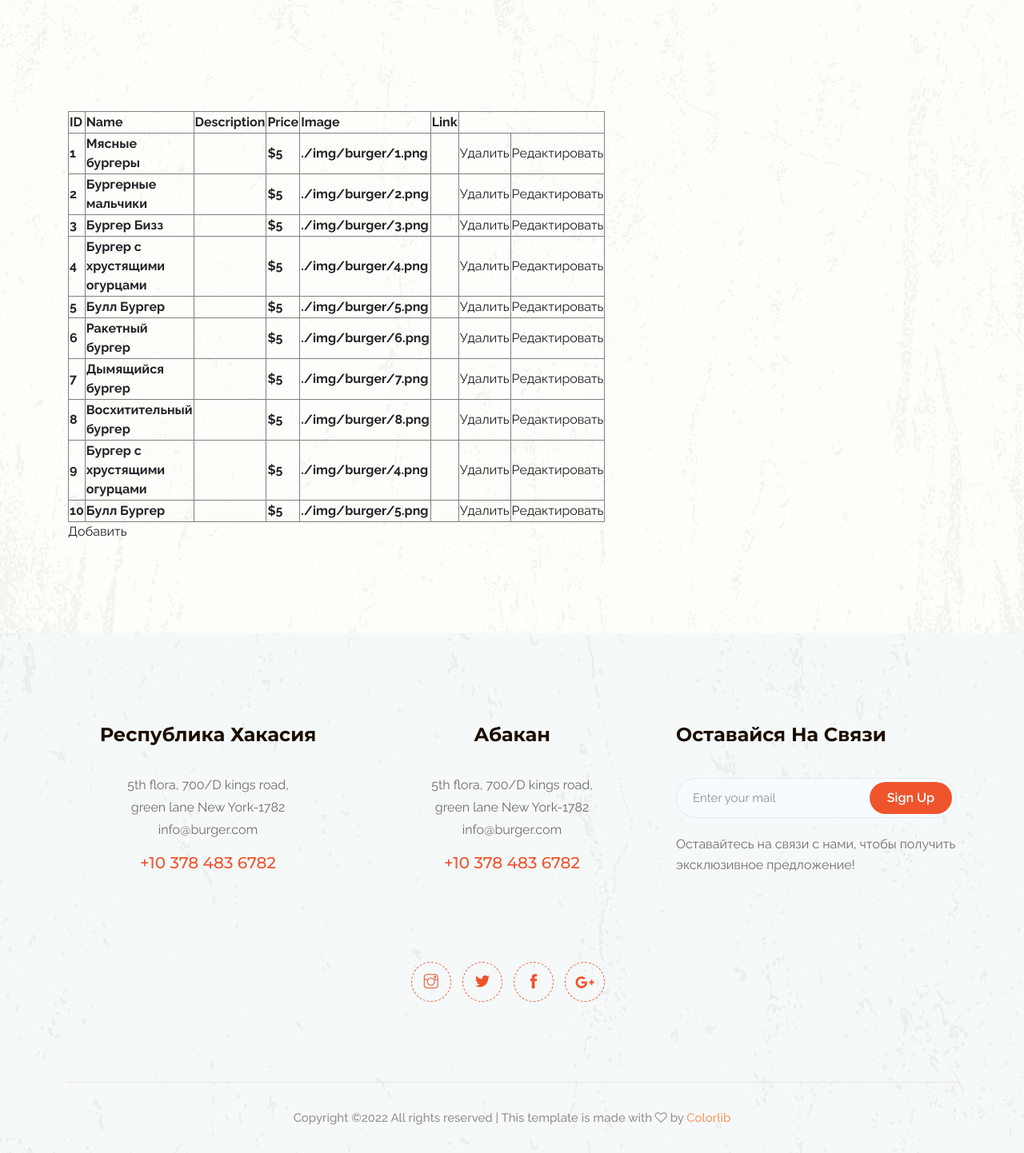
After one commit to is13157/project, a PHP site: page /crud.php in a window 1280 px wide. The commit adds this page. Shown: the part 400-1842 px from the top of the page at 80% size. Run offline with PHP 8.4, Linux system fonts and the light colour scheme; data comes from the database, SQL or seed files in the repository; data that the repository does not hold is empty.

Commit message:
db update

```diff
--- /dev/null
+++ b/crud.php
@@ -0,0 +1,273 @@
+<?php
+$db = require 'db.php';
+$items=$db->query("SELECT * FROM menu")->fetchAll(PDO::FETCH_ASSOC);
+?>
+<!doctype html>
+<html class="no-js" lang="zxx">
+
+<head>
+    <meta charset="utf-8">
+    <meta http-equiv="x-ua-compatible" content="ie=edge">
+    <title>Burger</title>
+    <meta name="description" content="">
+    <meta name="viewport" content="width=device-width, initial-scale=1">
+
+    <!-- <link rel="manifest" href="site.webmanifest"> -->
+    <link rel="shortcut icon" type="image/x-icon" href="img/favicon.png">
+    <!-- Place favicon.ico in the root directory -->
+
+    <!-- CSS here -->
+    <link rel="stylesheet" href="css/bootstrap.min.css">
+    <link rel="stylesheet" href="css/owl.carousel.min.css">
+    <link rel="stylesheet" href="css/magnific-popup.css">
+    <link rel="stylesheet" href="css/font-awesome.min.css">
+    <link rel="stylesheet" href="css/themify-icons.css">
+    <link rel="stylesheet" href="css/nice-select.css">
+    <link rel="stylesheet" href="css/flaticon.css">
+    <link rel="stylesheet" href="css/animate.css">
+    <link rel="stylesheet" href="css/slicknav.css">
+    <link rel="stylesheet" href="css/style.css">
+    <!-- <link rel="stylesheet" href="css/responsive.css"> -->
+</head>
+
+<body>
+    <!--[if lte IE 9]>
+            <p class="browserupgrade">You are using an <strong>outdated</strong> browser. Please <a href="https://browsehappy.com/">upgrade your browser</a> to improve your experience and security.</p>
+        <![endif]-->
+    <!-- header-start -->
+    <header>
+        <div class="header-area ">
+            <div id="sticky-header" class="main-header-area">
+                <div class="container-fluid p-0">
+                    <div class="row align-items-center no-gutters">
+                        <div class="col-xl-5 col-lg-5">
+                            <div class="main-menu  d-none d-lg-block">
+                                <nav>
+                                    <ul id="navigation">
+                                        <li><a  href="index.php">home</a></li>
+                                        <li><a href="Menu.php">Menu</a></li>
+                                        <li><a href="about.html">About</a></li>
+                                        <li><a href="#">blog <i class="ti-angle-down"></i></a>
+                                            <ul class="submenu">
+                                                <li><a href="blog.html">blog</a></li>
+                                                <li><a href="single-blog.html">single-blog</a></li>
+                                            </ul>
+                                        </li>
+                                        <li><a href="#">Pages <i class="ti-angle-down"></i></a>
+                                            <ul class="submenu">
+                                                <li><a href="elements.html">elements</a></li>
+                                            </ul>
+                                        </li>
+                                        <li><a href="contact.html">Contact</a></li>
+                                    </ul>
+                                </nav>
+                            </div>
+                        </div>
+                        <div class="col-xl-2 col-lg-2">
+                            <div class="logo-img">
+                                <a href="index.php">
+                                    <img src="img/logo.png" alt="">
+                                </a>
+                            </div>
+                        </div>
+                        <div class="col-xl-5 col-lg-5 d-none d-lg-block">
+                            <div class="book_room">
+                                <div class="socail_links">
+                                    <ul>
+                                        <li>
+                                            <a href="#">
+                                                <i class="fa fa-instagram"></i>
+                                            </a>
+                                        </li>
+                                        <li>
+                                            <a href="#">
+                                                <i class="fa fa-twitter"></i>
+                                            </a>
+                                        </li>
+                                        <li>
+                                            <a href="#">
+                                                <i class="fa fa-facebook"></i>
+                                            </a>
+                                        </li>
+                                        <li>
+                                            <a href="#">
+                                                <i class="fa fa-google-plus"></i>
+                                            </a>
+                                        </li>
+                                    </ul>
+                                </div>
+                                <div class="book_btn d-none d-xl-block">
+                                    <a class="#" href="#">+10 367 453 7382</a>
+                                </div>
+                            </div>
+                        </div>
+                        <div class="col-12">
+                            <div class="mobile_menu d-block d-lg-none"></div>
+                        </div>
+                    </div>
+                </div>
+            </div>
+        </div>
+    </header>
+    <!-- header-end -->
+
+    <!-- bradcam_area_start -->
+    <div class="bradcam_area breadcam_bg_2">
+        <h3>CRUD</h3>
+    </div>
+    <!-- bradcam_area_end -->
+
+    <div class="best_burgers_area">
+        <div class="container">
+            <div class="row align-items-center">
+                <div class="col-xl-6 col-lg-6 col-md-6">
+                    <table border="1">
+                        <thead>
+                        <tr>
+                            <th>ID</th>
+                            <th>Name</th>
+                            <th>Description</th>
+                            <th>Price</th>
+                            <th>Image</th>
+                            <th>Link</th>
+                        </tr>
+                        </thead>
+                        <tbody>
+                        <? foreach ($items as $item):?>
+                        <tr>
+                            <th><?= $item['id'] ?></th>
+                            <th><?= $item['name'] ?></th>
+                            <th><?= $item['description'] ?></th>
+                            <th><?= $item['price'] ?></th>
+                            <th><?= $item['image'] ?></th>
+                            <th><?= $item['link'] ?></th>
+                            <td> <a href="delete.php?id=<?=$item['id']?>">Удалить</a> </td>
+                            <td> <a href="form_edit.php?id=<?=$item['id']?>">Редактировать</a> </td>
+                        </tr>
+                        <? endforeach;?>
+                        </tbody>
+                    </table>
+                    <a href="create.php">Добавить</a>
+                </div>
+            </div>
+        </div>
+    </div>
+
+    <footer class="footer">
+        <div class="footer_top">
+            <div class="container">
+                <div class="row">
+                    <div class="col-xl-4 col-md-6 col-lg-4">
+                        <div class="footer_widget text-center ">
+                            <h3 class="footer_title pos_margin">
+                                Республика Хакасия
+                            </h3>
+                            <p>5th flora, 700/D kings road, <br>
+                                green lane New York-1782 <br>
+                                <a href="#">info@burger.com</a></p>
+                            <a class="number" href="#">+10 378 483 6782</a>
+
+                        </div>
+                    </div>
+                    <div class="col-xl-4 col-md-6 col-lg-4">
+                        <div class="footer_widget text-center ">
+                            <h3 class="footer_title pos_margin">
+                                Абакан
+                            </h3>
+                            <p>5th flora, 700/D kings road, <br>
+                                green lane New York-1782 <br>
+                                <a href="#">info@burger.com</a></p>
+                            <a class="number" href="#">+10 378 483 6782</a>
+
+                        </div>
+                    </div>
+                    <div class="col-xl-4 col-md-12 col-lg-4">
+                        <div class="footer_widget">
+                            <h3 class="footer_title">
+                                Оставайся на связи
+                            </h3>
+                            <form action="#" class="newsletter_form">
+                                <input type="text" placeholder="Enter your mail">
+                                <button type="submit">Sign Up</button>
+                            </form>
+                            <p class="newsletter_text">Оставайтесь на связи с нами, чтобы получить эксклюзивное предложение!</p>
+                        </div>
+                    </div>
+                </div>
+                <div class="row justify-content-center">
+                    <div class="col-lg-4">
+                        <div class="socail_links text-center">
+                            <ul>
+                                <li>
+                                    <a href="#">
+                                        <i class="ti-instagram"></i>
+                                    </a>
+                                </li>
+                                <li>
+                                    <a href="#">
+                                        <i class="ti-twitter-alt"></i>
+                                    </a>
+                                </li>
+                                <li>
+                                    <a href="#">
+                                        <i class="ti-facebook"></i>
+                                    </a>
+                                </li>
+                                <li>
+                                    <a href="#">
+                                        <i class="fa fa-google-plus"></i>
+                                    </a>
+                                </li>
+                            </ul>
+                        </div>
+                    </div>
+                </div>
+            </div>
+        </div>
+        <div class="copy-right_text">
+            <div class="container">
+                <div class="footer_border"></div>
+                <div class="row">
+                    <div class="col-xl-12">
+                        <p class="copy_right text-center">
+                            <!-- Link back to Colorlib can't be removed. Template is licensed under CC BY 3.0. -->
+                            Copyright &copy;<script>document.write(new Date().getFullYear());</script> All rights reserved | This template is made with <i class="fa fa-heart-o" aria-hidden="true"></i> by <a href="https://colorlib.com" target="_blank">Colorlib</a>
+                            <!-- Link back to Colorlib can't be removed. Template is licensed under CC BY 3.0. -->
+                        </p>
+                    </div>
+                </div>
+            </div>
+        </div>
+    </footer>
+
+
+    <!-- JS here -->
+    <script src="js/vendor/modernizr-3.5.0.min.js"></script>
+    <script src="js/vendor/jquery-1.12.4.min.js"></script>
+    <script src="js/popper.min.js"></script>
+    <script src="js/bootstrap.min.js"></script>
+    <script src="js/owl.carousel.min.js"></script>
+    <script src="js/isotope.pkgd.min.js"></script>
+    <script src="js/ajax-form.js"></script>
+    <script src="js/waypoints.min.js"></script>
+    <script src="js/jquery.counterup.min.js"></script>
+    <script src="js/imagesloaded.pkgd.min.js"></script>
+    <script src="js/scrollIt.js"></script>
+    <script src="js/jquery.scrollUp.min.js"></script>
+    <script src="js/wow.min.js"></script>
+    <script src="js/nice-select.min.js"></script>
+    <script src="js/jquery.slicknav.min.js"></script>
+    <script src="js/jquery.magnific-popup.min.js"></script>
+    <script src="js/plugins.js"></script>
+
+    <!--contact js-->
+    <script src="js/contact.js"></script>
+    <script src="js/jquery.ajaxchimp.min.js"></script>
+    <script src="js/jquery.form.js"></script>
+    <script src="js/jquery.validate.min.js"></script>
+    <script src="js/mail-script.js"></script>
+
+    <script src="js/main.js"></script>
+
+</body>
+</html>
--- /dev/null
+++ b/delete.php
@@ -0,0 +1,6 @@
+<?php
+/** @var PDO $db */
+$id=$_GET['id'];
+$db= require 'db.php';
+$db->query("DELETE FROM menu WHERE id={$id}" );
+header('Location: crud.php');
--- a/index.php
+++ b/index.php
@@ -1,6 +1,6 @@
 <?php
 $db = require 'db.php';
-$items=$db->query("SELECT name, discription, price, image, link FROM menu LIMIT 8")->fetchAll(PDO::FETCH_ASSOC);
+$items=$db->query("SELECT name, description, price, image, link FROM menu LIMIT 8")->fetchAll(PDO::FETCH_ASSOC);
 $customers=$db->query("SELECT name, text, image FROM happy_customers")->fetchAll(PDO::FETCH_ASSOC);
 $backgrounds=$db->query("SELECT image FROM background")->fetchAll(PDO::FETCH_ASSOC);
 ?>
@@ -158,7 +158,7 @@ $backgrounds=$db->query("SELECT image FROM background")->fetchAll(PDO::FETCH_ASS
                             </div>
                             <div class="info">
                                 <a href="<?= $item['link']?>"><h3><?= $item['name']?></h3></a>
-                                <p><?= $item['discription']?></p>
+                                <p><?= $item['description']?></p>
                                 <span><?= $item['price']?></span>
                             </div>
                         </div>
```
Also changed, not shown: create.php (added, +20 -0 lines), edit.php (added, +11 -0 lines), form_create.php (added, +9 -0 lines), form_edit.php (added, +24 -0 lines), page.html (+116 -0 lines).
